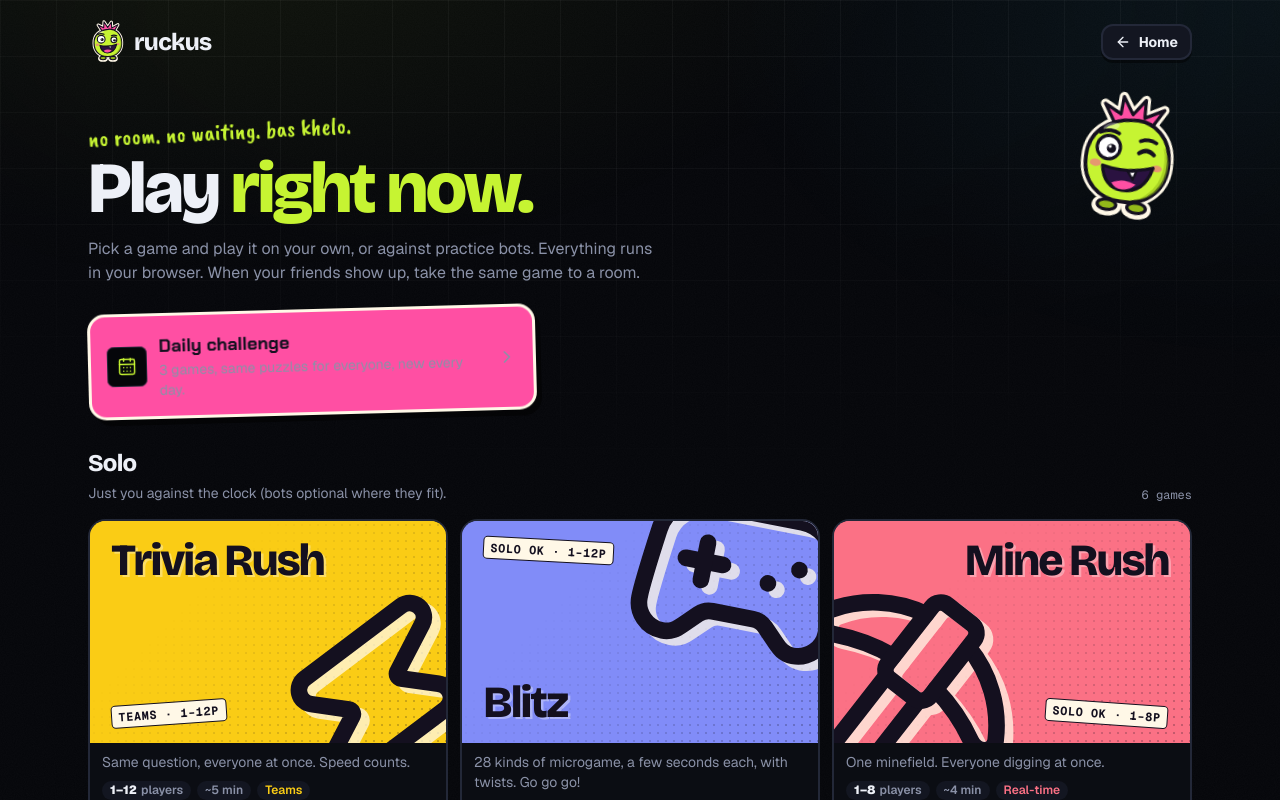
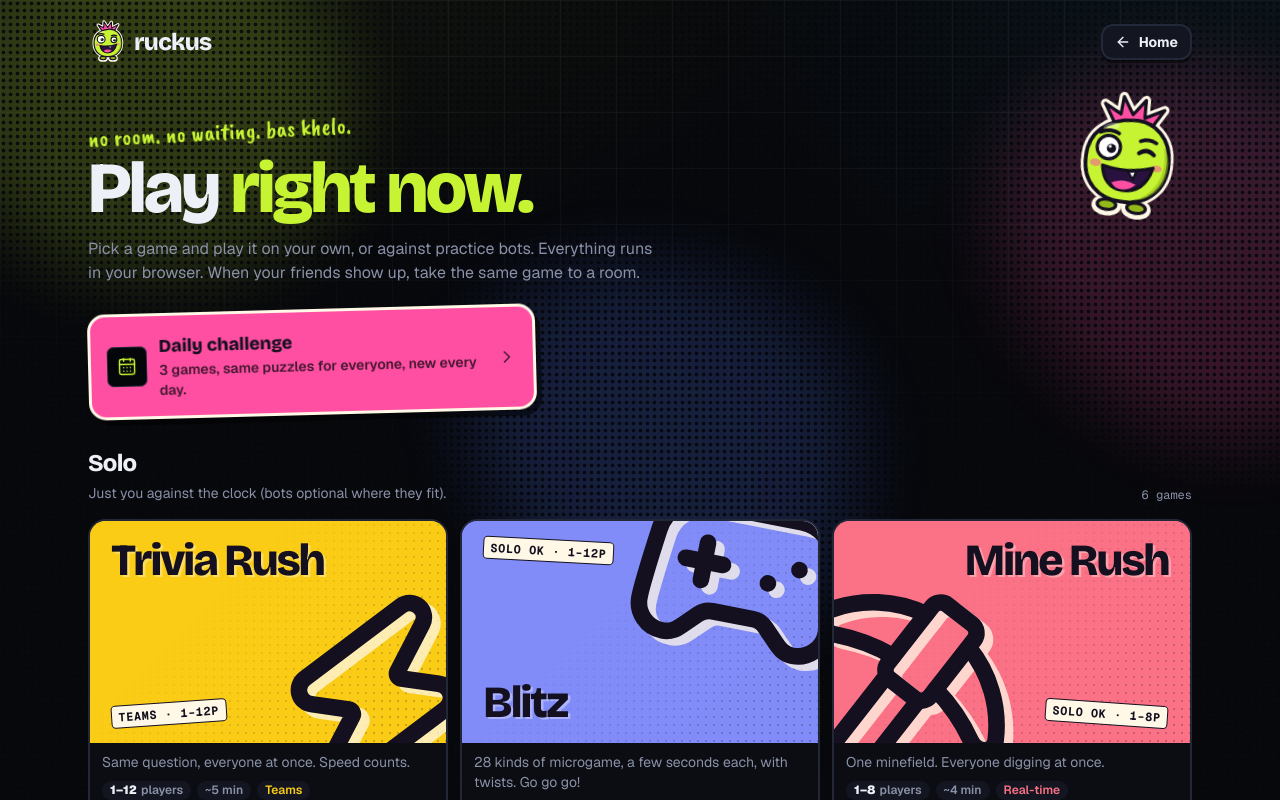
Before and after one commit to alienxviking/ruckus, a Next.js app: page /play in a window 1280 px wide. Shown: the top 800 px of the page. Built offline with nearby package versions, Linux system fonts and the light colour scheme; no server answers.

Commit message:
Colour blobs on every page (faint during games); readable daily card; solo play starts with the fewest bots

```diff
--- a/app/globals.css
+++ b/app/globals.css
@@ -1222,15 +1222,16 @@ body::after {
   }
   /* In a room: behind the whole page, a bit quieter than the landing hero, and barely there
      while a game is on. */
-  .hero-field.bd-room {
+  /* Site-wide blobs (components/BlobBackdrop.tsx): behind every page, very faint during a game. */
+  .hero-field.bd-global {
     position: fixed;
     z-index: -1;
-    mask-image: radial-gradient(120% 90% at 50% 20%, #000 35%, transparent 90%);
-    opacity: 0.7;
+    mask-image: none;
+    opacity: 0.75;
     transition: opacity 0.8s ease;
   }
-  .hero-field.bd-room.bd-calm {
-    opacity: 0.22;
+  html[data-playing] .hero-field.bd-global {
+    opacity: 0.2;
   }
   /* Phones: the same party, quieter, so the text stays easy to read. */
   @media (max-width: 640px) {
--- a/app/layout.tsx
+++ b/app/layout.tsx
@@ -3,6 +3,7 @@ import { Bricolage_Grotesque, Caveat_Brush, Chakra_Petch, Geist, Geist_Mono } fr
 import { preconnect, prefetchDNS } from "react-dom";
 import { MotionProvider } from "@/components/motion/MotionProvider";
 import { ServiceWorker } from "@/components/ServiceWorker";
+import { BlobBackdrop } from "@/components/BlobBackdrop";
 import "./globals.css";
 
 const geistSans = Geist({ variable: "--font-geist-sans", subsets: ["latin"] });
@@ -48,6 +49,7 @@ export default function RootLayout({ children }: LayoutProps<"/">) {
       className={`${geistSans.variable} ${geistMono.variable} ${display.variable} ${hero.variable} ${marker.variable} h-full antialiased`}
     >
       <body className="flex min-h-full flex-col">
+        <BlobBackdrop />
         <MotionProvider>{children}</MotionProvider>
         <ServiceWorker />
       </body>
--- a/app/play/page.tsx
+++ b/app/play/page.tsx
@@ -47,10 +47,10 @@ export default function PlayIndex() {
             <CalendarDays aria-hidden className="size-5" strokeWidth={1.75} />
           </span>
           <span className="min-w-0 flex-1">
-            <span className="block font-display text-lg font-bold">Daily challenge</span>
-            <span className="block text-sm text-muted">3 games, same puzzles for everyone, new every day.</span>
+            <span className="block font-hero text-lg font-extrabold">Daily challenge</span>
+            <span className="block text-sm font-semibold text-ink/75">3 games, same puzzles for everyone, new every day.</span>
           </span>
-          <ChevronRight aria-hidden className="size-5 text-muted transition-transform group-hover:translate-x-0.5" />
+          <ChevronRight aria-hidden className="size-5 text-ink/70 transition-transform group-hover:translate-x-0.5" />
         </Link>
       </section>
 
--- /dev/null
+++ b/components/BlobBackdrop.tsx
@@ -0,0 +1,15 @@
+// The site-wide backdrop: lava-lamp colour blobs drifting behind every page, under a print
+// halftone. Fixed and pointer-transparent; it fades right down while a game is being played
+// (<html data-playing>). Pure CSS, no client JS.
+const C = ["#c6f432", "#ff4fa3", "#4f7bff", "#ffd23f"];
+
+export function BlobBackdrop() {
+  return (
+    <div aria-hidden className="hero-field bd-global">
+      {C.map((c, i) => (
+        <span key={i} className={`bd-blob bd-blob-${i}`} style={{ backgroundColor: c }} />
+      ))}
+      <span className="bd-halftone" />
+    </div>
+  );
+}
--- a/components/HeroBackdrop.tsx
+++ b/components/HeroBackdrop.tsx
@@ -71,15 +71,7 @@ export function HeroBackdrop({
       aria-hidden
       className={`hero-field bd-mix ${variant === "room" ? "bd-room" : ""} ${calm ? "bd-calm" : ""}`}
     >
-      {/* 1. Lava-lamp colour wash under a print halftone. */}
-      {[0, 1, 2, 3].map((i) => (
-        <span
-          key={`b${i}`}
-          className={`bd-blob bd-blob-${i}`}
-          style={{ backgroundColor: C[i] }}
-        />
-      ))}
-      <span className="bd-halftone" />
+      {/* The colour blobs live in the site-wide BlobBackdrop (layout). */}
       {/* 2. Stage lights sweeping through, and a few twinkles (landing page only). */}
       {variant === "hero" && (
         <>
--- a/components/room/Room.tsx
+++ b/components/room/Room.tsx
@@ -10,7 +10,6 @@ import type { Identity } from "@/lib/identity";
 import { useRoom, type PingStore } from "@/lib/useRoom";
 import type { Player } from "@/shared/types";
 import { Logo } from "../Logo";
-import { HeroBackdrop } from "../HeroBackdrop";
 import { Chat } from "./Chat";
 import { GameStage } from "./GameStage";
 import { Lobby } from "./Lobby";
@@ -74,6 +73,16 @@ export function Room({
     setEditing(true);
   };
 
+  // The site-wide colour blobs fade right down while a game is on (the board stays calm).
+  useEffect(() => {
+    const root = document.documentElement;
+    if (playing) root.dataset.playing = "1";
+    else delete root.dataset.playing;
+    return () => {
+      delete root.dataset.playing;
+    };
+  }, [playing]);
+
   // A link like /r/CODE?game=sumo (e.g. "Play this with friends" from solo play) picks that
   // game for the host once, then the address is tidied up.
   const linkGame = useRef<string | null | undefined>(undefined);
@@ -97,9 +106,6 @@ export function Room({
 
   return (
     <div className="mx-auto flex w-full max-w-7xl flex-1 flex-col px-3 sm:px-5">
-      {/* The landing page's party backdrop, behind the whole room: full in the lobby, a faint
-          hint during a game (the board stays calm). */}
-      <HeroBackdrop variant="room" calm={playing} />
       <header className="flex items-center justify-between gap-3 py-3">
         <Logo small />
         <div className="flex items-center gap-2">
--- a/lib/local-games.ts
+++ b/lib/local-games.ts
@@ -23,8 +23,10 @@ export function botRange(meta: GameMeta): { min: number; max: number } {
   return { min: Math.max(0, meta.minPlayers - 1), max: Math.min(MAX_BOTS, meta.maxPlayers - 1) };
 }
 
-/** A sensible first pick: a lively table without being crowded. */
+/**
+ * The first pick: as few bots as the game allows. Games you can play alone start with none;
+ * games that need an opponent start with just enough (usually one). More is one tap away.
+ */
 export function defaultBots(meta: GameMeta): number {
-  const { min, max } = botRange(meta);
-  return Math.min(max, Math.max(min, 3));
+  return botRange(meta).min;
 }
```
